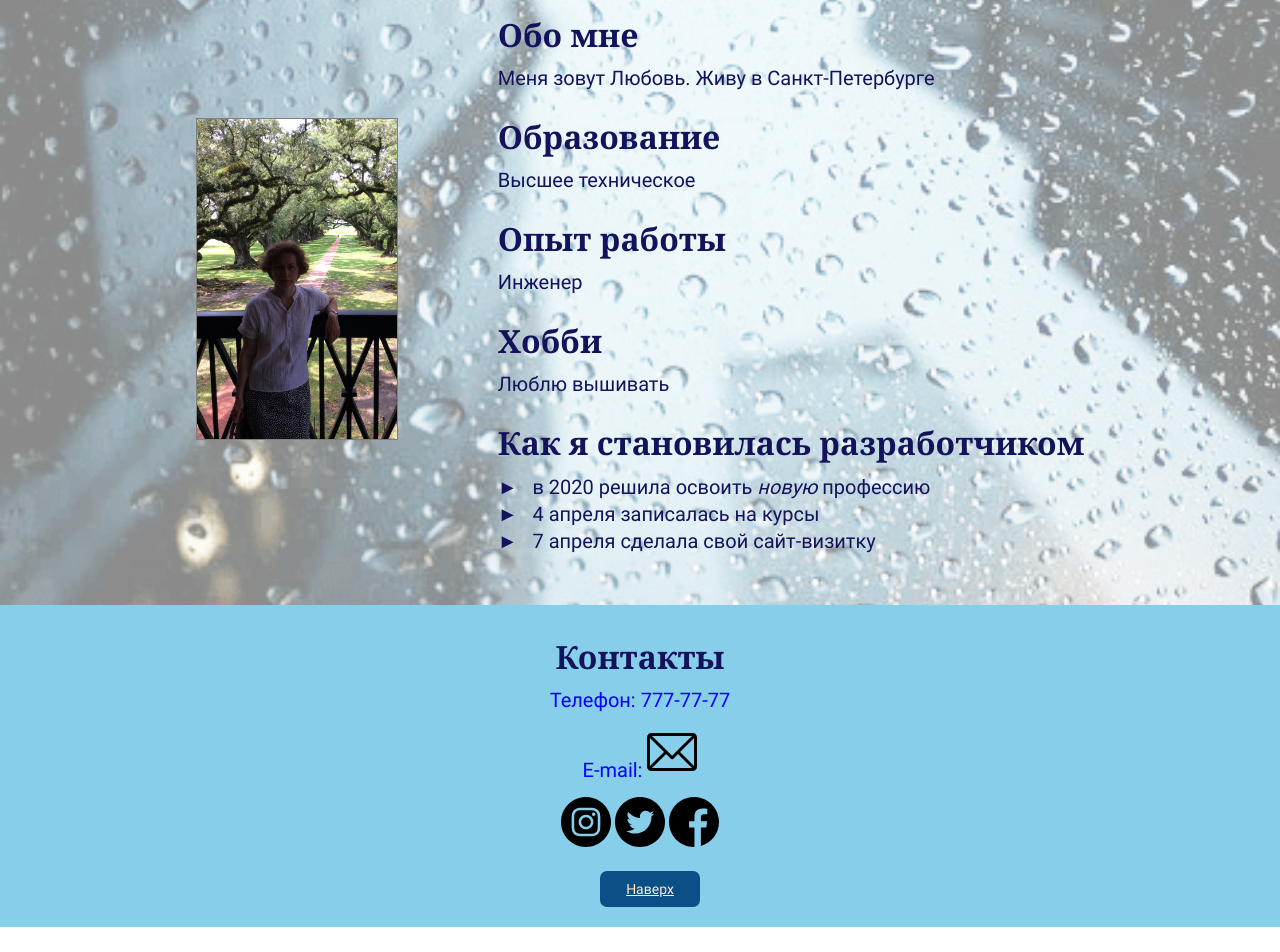
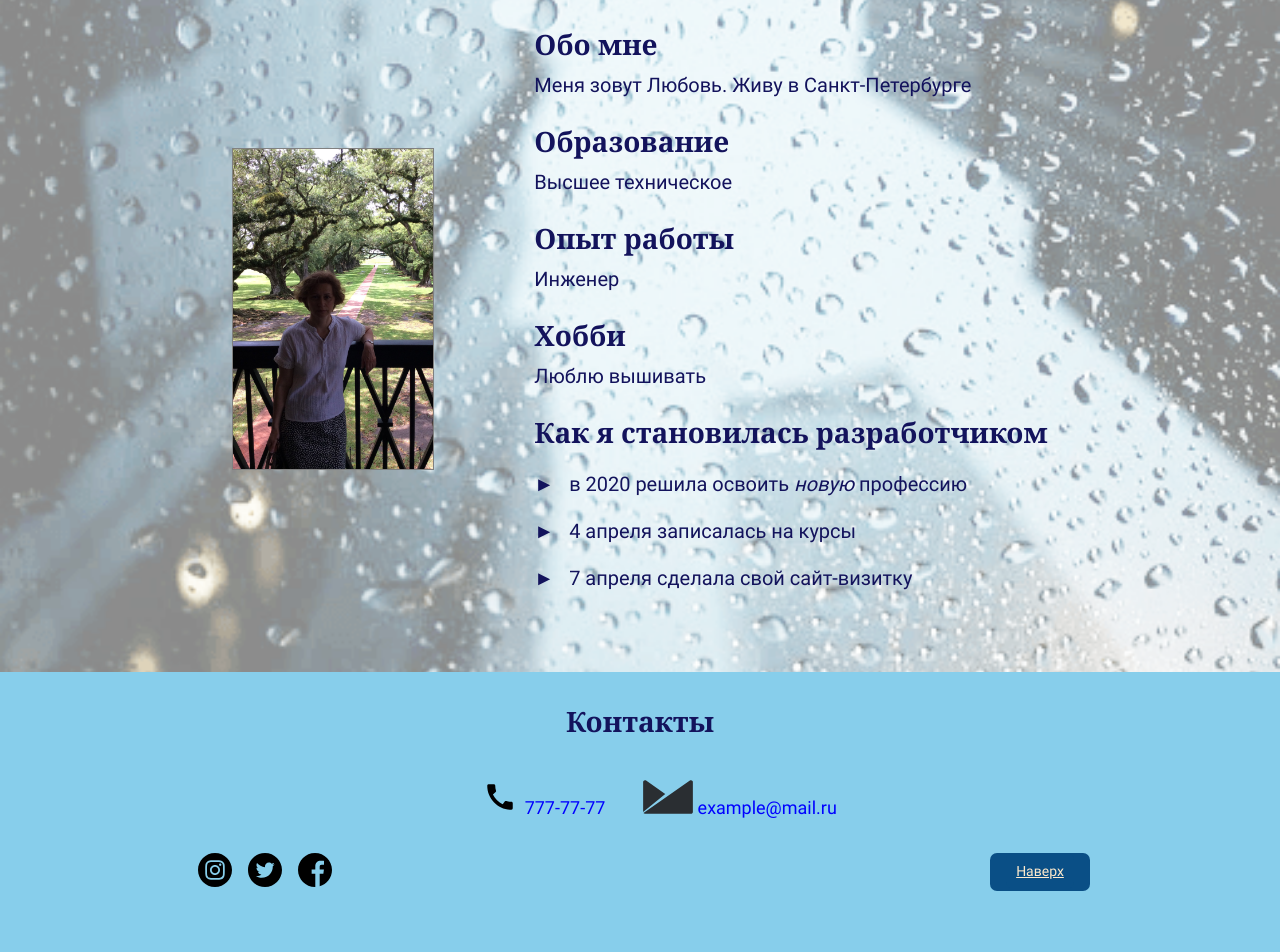
Before and after one commit to Liubov0507/card_website2, a plain HTML site: page index.html in a window 1280 px wide. Shown: the part 199-1151 px from the top of the page. Before the commit the page ends 1126 px from the top, so only its background shows below. Drawn offline with Linux system fonts and the light colour scheme; a web font is replaced by a local one.

Commit message:
add icons add footer wrapper

```diff
--- a/css/style.css
+++ b/css/style.css
@@ -12,19 +12,26 @@ h1, h2 {
     font-family: 'Noto Serif', 'Times New Roman', Times, serif;
     padding: 10px 0 10px 0;
     font-size: 32px;
+    color:rgb(19, 19, 92);
  }
 
-.nav, .contact {
+ h2 {
+    font-size: 28px;
+ }
+
+.nav {
     background-color: skyblue;
-    padding: 20px 0 20px 0;
+    padding: 20px 0;
     text-align: center;
 }
 
 .nav_reference, .contact_reference{
     display: inline-block;
     font-weight: 400;
-    width: 200px;
+    width: 300px;
+    font-size: 18px;
     cursor: pointer;
+    padding-top: 10px;
 }
 
 .nav_reference>a {
@@ -38,15 +45,14 @@ h1, h2 {
 }
 
 .wrapper {
-    min-height: 700px;
+    min-height: 800px;
     background: url(../images/rain-light2.png) center center/cover no-repeat;
     padding: 50px 0;
 }
 
-.wrapper_name, #contact_title {
+.wrapper_name {
     text-align: center;
-    color:rgb(19, 19, 92);
-}
+ }
 
 .wrapper_about {
     display: flex;
@@ -82,12 +88,22 @@ p {
     line-height: 27px;
     color: rgb(19, 19, 92);
 }
+li {
+    padding: 10px 0;
+}
 
 li:before{
     list-style-type: none;
     content: '\25ba'; /* Добавляем маркер в шестнадцатеричном формате*/
     padding-right: 15px; /* Расстояние от маркеров до текста */
  }
+
+ .contact {
+    height: 280px;
+    background-color: skyblue;
+    padding: 20px 0;
+    text-align: center;
+}
 
 .contact_reference>a {
     color:blue;
@@ -96,24 +112,20 @@ li:before{
 
 .contact_reference>a:hover {
     color:darkslateblue;
-    text-decoration: underline;
 }
 
-.button {
-    display: flex;
-    justify-content: center;
-    margin: 20px 0 0 600px;
-	font-size: 14px;
+.contact_button {
+    font-size: 14px;
 	background-color: rgb(10, 79, 134);
     border: none;
 	border-radius: 7px;
 	width: 100px;
 	cursor: pointer;
     color: blanchedalmond;
-    padding: 10px;
+    padding: 10px 10px;
 }
 
-.button:hover {
+.contact_button:hover {
     transition: 1s all;
     background-color: gray;
     color: rgb(7, 59, 109);
@@ -121,5 +133,23 @@ li:before{
 
 .contact img {
     width: 50px;
-    height: 50px;
+    height: 34px;
 }
+
+.contact_wrapper_phone {
+    display: flex;
+    margin: 20px auto;
+    width: 400px;
+}
+
+.contact_wrapper {
+    display: flex;
+    margin: 20px auto;
+    justify-content: space-between;
+    width: 900px;
+}
+
+.contact_social {
+    display: flex;
+    justify-content: space-between;
+}
--- a/index.html
+++ b/index.html
@@ -54,26 +54,33 @@
     <footer>
         <div class="contact">
             <h2 id="contact_title">Контакты</h2>
+            <div class="contact_wrapper_phone">
+                <p class="contact_reference">
+                    <a href="tel:777-77-77" class="contact_phone"><img src="images/call_black_24dp.svg" alt="mail_logo">777-77-77</a>
+                </p>
+                <p class="contact_reference">
+                    <a href="https://yandex.ru/" target="_blank">
+                        <img src="images/campaign-monitor-seeklogo.com.svg" alt="mail_logo">
+                example@mail.ru</a>
+                </p>
+            </div>
 
-            <p class="contact_reference">
-                <a href="tel:777-77-77" class="contact_phone">Телефон: 777-77-77</a>
-            </p>
-            <br>
+            <div class="contact_wrapper">
+                <div class="contact_social">
 
-            <p class="contact_reference">
-                <a href="https://yandex.ru/" target="_blank">E-mail:
-                    <img src="images/email.svg" alt="mail_logo"></a>
-            </p>
-            <br>
+                    <a href="https://www.instagram.com" target="_blank"><img src="images/instagram.svg"
+                            alt="instagram_logo"></a>
 
-            <a href="https://www.instagram.com" target="_blank"><img src="images/instagram.svg"
-                    alt="instagram_logo"></a>
+                    <a href="https://twitter.com" target="_blank"><img src="images/twitter.svg" alt="twitter_logo"></a>
 
-            <a href="https://twitter.com" target="_blank"><img src="images/twitter.svg" alt="twitter_logo"></a>
+                    <a href="https://www.tiktok.com/ru-RU" target="_blank"><img src="images/facebook.svg" alt="tiktok_logo"></a>
+                </div>
 
-            <a href="https://www.tiktok.com/ru-RU" target="_blank"><img src="images/facebook.svg" alt="tiktok_logo"></a>
+                    <div class=contact_button><a href="#target_element" class="contact_button">Наверх</a>
+                    </div>
+            </div>
 
-            <a href="#target_element" class="button">Наверх</a>
+
         </div>
     </footer>
     </body>
```
Also changed, not shown: images/call_black_24dp.svg (added), images/campaign-monitor-seeklogo.com.svg (added), images/email.svg (deleted).
